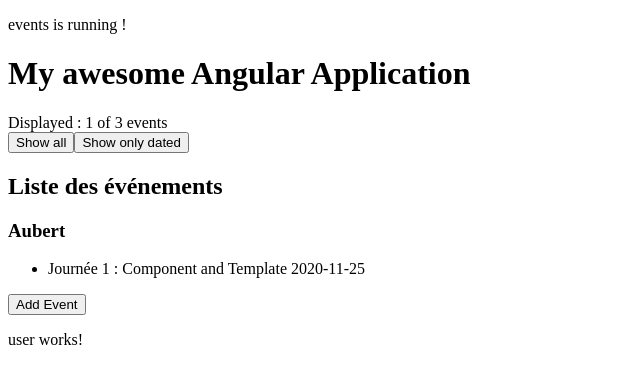
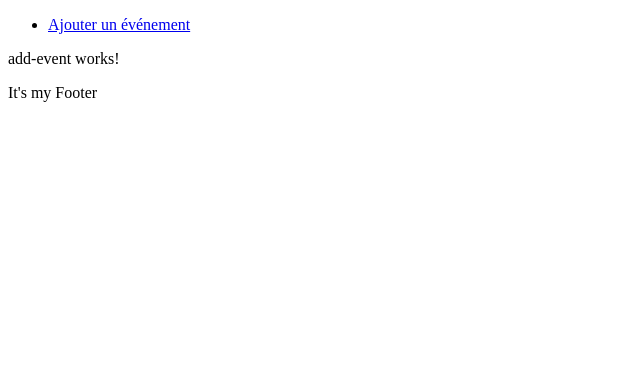
Before and after one commit to dacodemaniak/ng-events, an Angular app: page /add-event in a window 1280 px wide. Before the commit this address led to /. Shown: the top 384 px of the page, without its empty margins (0-640 px from the left). Built offline with nearby package versions, Linux system fonts and the light colour scheme.

Commit message:
Add routing to home

```diff
--- a/src/app/app-routing.module.ts
+++ b/src/app/app-routing.module.ts
@@ -1,8 +1,29 @@
 import { NgModule } from '@angular/core';
 import { Routes, RouterModule } from '@angular/router';
+import { AddEventComponent } from './pages/add-event/add-event.component';
+import { HomeComponent } from './pages/home/home.component';
 
 
-const routes: Routes = [];
+const routes: Routes = [
+  {
+    path: '', // Default path for the routing
+    redirectTo: 'home', // Redirect to another route
+    pathMatch: 'full'
+  },
+  {
+    path: 'home',
+    component: HomeComponent
+  },
+  {
+    path: 'add-event',
+    component: AddEventComponent
+  },
+  {
+    path: '**',
+    redirectTo: 'home',
+    pathMatch: 'full'
+  }
+];
 
 @NgModule({
   imports: [RouterModule.forRoot(routes)],
--- a/src/app/app.component.html
+++ b/src/app/app.component.html
@@ -1,22 +1,17 @@
-<p>
-  {{ title }} is running !
-</p>
+<div class="header">
+  <nav>
+    <ul>
+      <li>
+        <a routerLink="add-event" title="Nouvel événement">
+          Ajouter un événement
+        </a>
+      </li>
+    </ul>
+  </nav>
+</div>
 
-<h1>{{ subtitle }}</h1>
+<router-outlet></router-outlet>
 
-<app-event-filter-bar [displayedEvents]="displayedEvents()" [eventsNumber]="events.length" (buttonClickEvent)="updateShowAll($event)"></app-event-filter-bar>
-
-<h2>Liste des événements</h2>
-<h3>{{user.lastName}}</h3>
-<ul>
-    <ng-container *ngFor="let event of events">
-      <li *ngIf="event.date || showAll">
-          {{ event.title }} {{ event.date | date: 'yyyy-MM-dd'}}
-      </li>
-    </ng-container>
-</ul>
-<button type="button" (click)="addEvent()">
-  Add Event
-</button>
-
-<app-user></app-user>
+<div class="footer">
+  It's my Footer
+</div>
--- a/src/app/app.component.ts
+++ b/src/app/app.component.ts
@@ -1,75 +1,11 @@
-import { AfterViewChecked, AfterViewInit, Component, ViewChild } from '@angular/core';
-import { UserComponent } from './core/components/user/user.component';
-import { EventInterface } from './core/interfaces/event-interface';
-
+import { Component } from '@angular/core';
 @Component({
   selector: 'app-root',
   templateUrl: './app.component.html',
   styleUrls: ['./app.component.scss']
 })
-export class AppComponent implements AfterViewInit {
-  @ViewChild(UserComponent) child
+export class AppComponent {
 
-  private pTitle = 'events'
-  public subtitle = 'My awesome Angular Application'
+  public constructor() {}
 
-  public events: Array<EventInterface> = new Array<EventInterface>()
-
-  public showAll = false
-
-
-  public user: any = {}
-
-  public constructor() {
-    this.events.push({
-      title: 'Journée 1 : Component and Template',
-      subtitle: 'Components',
-      date: new Date()
-    })
-    this.events.push({
-      title: 'Journée 2 : Directives, Pipes, Routage',
-      subtitle: 'Deeper'
-    })
-    this.events.push({
-      title: 'Journée 3 : Service et DI',
-      subtitle: 'Injection de dépendances'
-    })
-  }
-
-  ngOnInit() {
-
-  }
-
-  ngAfterViewInit(): void {
-    console.log(`All components are ready now ${this.child.user.lastName}`)
-    this.user = this.child.user
-  }
-
-  public get title(): string {
-    return this.pTitle
-  }
-
-  public titleAsUpperCase(): string {
-    return this.pTitle.toUpperCase()
-  }
-
-  public addEvent(): void {
-    this.events.push({
-      title: 'Hello new event',
-      subtitle: 'Dynamically update the wiew',
-      date: new Date()
-    })
-  }
-
-  public updateShowAll($event): void {
-    this.showAll = $event
-  }
-
-  public displayedEvents(): number {
-    if (this.showAll) {
-      return this.events.length
-    }
-
-    return this.events.filter((event) => event.date).length
-  }
 }
--- a/src/app/app.module.ts
+++ b/src/app/app.module.ts
@@ -5,12 +5,16 @@ import { AppRoutingModule } from './app-routing.module';
 import { AppComponent } from './app.component';
 import { EventFilterBarComponent } from './core/components/event-filter-bar/event-filter-bar.component';
 import { UserComponent } from './core/components/user/user.component';
+import { HomeComponent } from './pages/home/home.component';
+import { AddEventComponent } from './pages/add-event/add-event.component';
 
 @NgModule({
   declarations: [
     AppComponent,
     EventFilterBarComponent,
-    UserComponent
+    UserComponent,
+    HomeComponent,
+    AddEventComponent
   ],
   imports: [
     BrowserModule,
--- /dev/null
+++ b/src/app/pages/add-event/add-event.component.html
@@ -0,0 +1 @@
+<p>add-event works!</p>
--- /dev/null
+++ b/src/app/pages/add-event/add-event.component.ts
@@ -0,0 +1,15 @@
+import { Component, OnInit } from '@angular/core';
+
+@Component({
+  selector: 'app-add-event',
+  templateUrl: './add-event.component.html',
+  styleUrls: ['./add-event.component.scss']
+})
+export class AddEventComponent implements OnInit {
+
+  constructor() { }
+
+  ngOnInit(): void {
+  }
+
+}
--- /dev/null
+++ b/src/app/pages/home/home.component.html
@@ -0,0 +1,20 @@
+<p>
+    {{ title }} is running !
+  </p>
+
+  <h1>{{ subtitle }}</h1>
+
+  <app-event-filter-bar [displayedEvents]="displayedEvents()" [eventsNumber]="events.length" (buttonClickEvent)="updateShowAll($event)"></app-event-filter-bar>
+
+  <h2>Liste des événements</h2>
+
+  <ul>
+      <ng-container *ngFor="let event of events">
+        <li *ngIf="event.date || showAll">
+            {{ event.title }} {{ event.date | date: 'yyyy-MM-dd'}}
+        </li>
+      </ng-container>
+  </ul>
+  <button type="button" (click)="addEvent()">
+    Add Event
+  </button>
--- /dev/null
+++ b/src/app/pages/home/home.component.ts
@@ -0,0 +1,64 @@
+import { Component, OnInit } from '@angular/core';
+import { EventInterface } from './../../core/interfaces/event-interface';
+
+@Component({
+  selector: 'app-home',
+  templateUrl: './home.component.html',
+  styleUrls: ['./home.component.scss']
+})
+export class HomeComponent implements OnInit {
+  private pTitle = 'events'
+  public subtitle = 'My awesome Angular Application'
+
+  public events: Array<EventInterface> = new Array<EventInterface>()
+
+  public showAll = false
+
+
+  public constructor() {
+    this.events.push({
+      title: 'Journée 1 : Component and Template',
+      subtitle: 'Components',
+      date: new Date()
+    })
+    this.events.push({
+      title: 'Journée 2 : Directives, Pipes, Routage',
+      subtitle: 'Deeper'
+    })
+    this.events.push({
+      title: 'Journée 3 : Service et DI',
+      subtitle: 'Injection de dépendances'
+    })
+  }
+
+
+  ngOnInit(): void {
+  }
+  public get title(): string {
+    return this.pTitle
+  }
+
+  public titleAsUpperCase(): string {
+    return this.pTitle.toUpperCase()
+  }
+
+  public addEvent(): void {
+    this.events.push({
+      title: 'Hello new event',
+      subtitle: 'Dynamically update the wiew',
+      date: new Date()
+    })
+  }
+
+  public updateShowAll($event): void {
+    this.showAll = $event
+  }
+
+  public displayedEvents(): number {
+    if (this.showAll) {
+      return this.events.length
+    }
+
+    return this.events.filter((event) => event.date).length
+  }
+}
```
Also changed, not shown: src/app/pages/add-event/add-event.component.scss (added), src/app/pages/home/home.component.scss (added).
